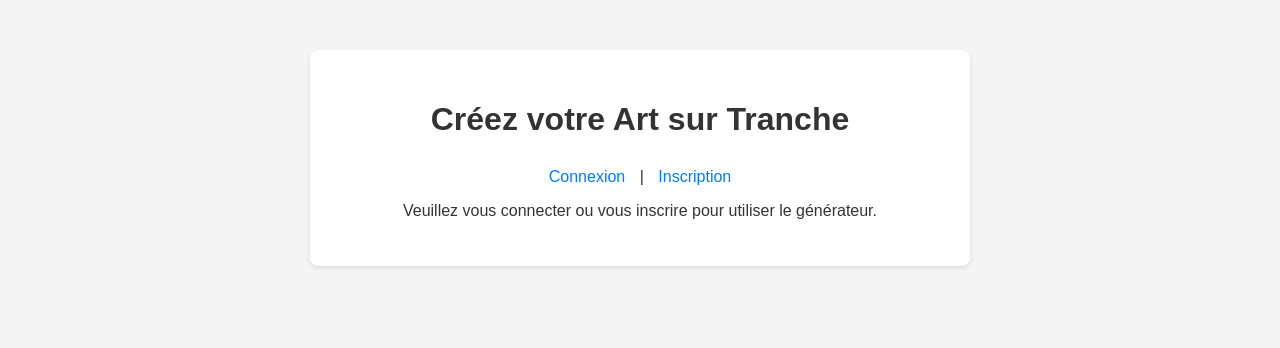
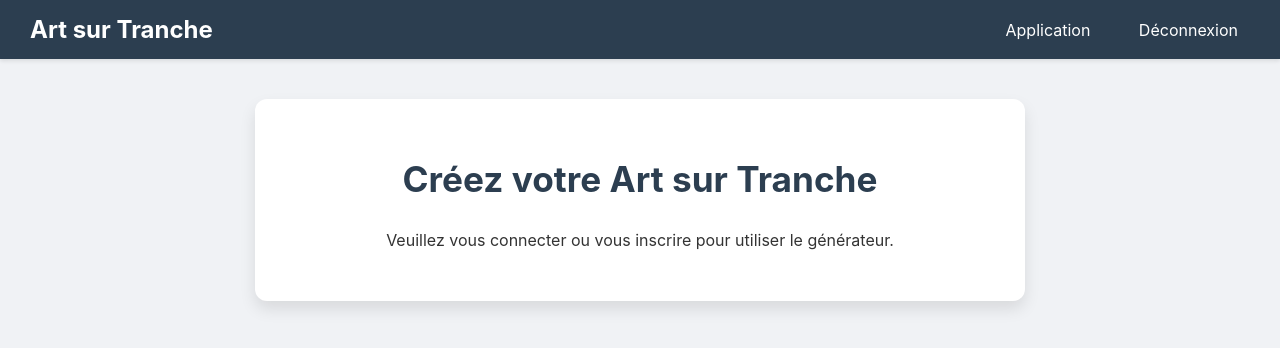
Before and after one commit to Voldemort54/generateur-art-tranche, a Flask app: template templates/index.html in a window 1280 px wide. Shown: the top 348 px of the page. Run offline with Flask 3, Linux system fonts and the light colour scheme; the template is opened without the code that fills it, so the values that code supplies are empty.

Commit message:
Feature: Ajout d'une page d'accueil publique et refonte de l'interface

```diff
--- a/app.py
+++ b/app.py
@@ -7,7 +7,7 @@ import shutil
 from datetime import datetime, date, timedelta
 import secrets
 import functools
-import json # Gardé car potentiellement utile pour d'autres besoins, mais plus pour PayPal
+import json
 
 # Importez vos fonctions de traitement d'image depuis le dossier core_logic
 from core_logic.image_processing import generer_tranches_individuelles, generer_pdf_a_partir_tranches
@@ -21,7 +21,8 @@ app.secret_key = os.environ.get('SECRET_KEY', 'votre_cle_secrete_de_secours_ici_
 db_uri_env = os.environ.get('DATABASE_URL')
 print(f"DEBUG: DATABASE_URL from environment: {db_uri_env}")
 if db_uri_env:
-    app.config['SQLALCHEMY_DATABASE_URI'] = db_uri_env.replace("postgres://", "postgresql://", 1) # Correction pour SQLAlchemy 2.0
+    # Correction pour SQLAlchemy 2.0 qui attend le schéma 'postgresql://'
+    app.config['SQLALCHEMY_DATABASE_URI'] = db_uri_env.replace("postgres://", "postgresql://", 1)
     print("DEBUG: Using DATABASE_URL from environment.")
 else:
     app.config['SQLALCHEMY_DATABASE_URI'] = 'sqlite:///site.db'
@@ -84,14 +85,24 @@ def admin_required(f):
     def decorated_function(*args, **kwargs):
         if not current_user.is_authenticated or not current_user.is_admin:
             flash("Accès non autorisé : Vous n'êtes pas un administrateur.", 'danger')
-            return redirect(url_for('index'))
+            return redirect(url_for('public_home')) # Redirection vers la page d'accueil publique
         return f(*args, **kwargs)
     return decorated_function
 
 # --- Routes de l'application ---
+
+# NOUVELLE ROUTE: Page d'accueil publique
 @app.route('/')
+def public_home():
+    # Si l'utilisateur est déjà connecté, le rediriger vers la page de l'application
+    if current_user.is_authenticated:
+        return redirect(url_for('app_dashboard'))
+    return render_template('home.html')
+
+# L'ancienne route 'index' est maintenant '/app' ou '/dashboard' et est protégée
+@app.route('/app')
 @login_required
-def index():
+def app_dashboard(): # Renommé de 'index' à 'app_dashboard'
     # Calculer les jours restants si premium
     days_remaining = None
     if current_user.is_premium and current_user.premium_until:
@@ -106,17 +117,18 @@ def index():
             flash("Votre abonnement a expiré. Veuillez le renouveler.", 'danger')
             return redirect(url_for('subscribe'))
 
-    # Permettre aux admins d'accéder à l'index même s'ils ne sont pas premium.
+    # Permettre aux admins d'accéder à la page même s'ils ne sont pas premium.
     if not current_user.is_premium and not current_user.is_admin:
         flash("Vous devez avoir un abonnement actif pour utiliser le générateur.", 'info')
         return redirect(url_for('subscribe'))
 
     return render_template('index.html', is_premium=current_user.is_premium, days_remaining=days_remaining)
 
+
 @app.route('/login', methods=['GET', 'POST'])
 def login():
     if current_user.is_authenticated:
-        return redirect(url_for('index'))
+        return redirect(url_for('app_dashboard')) # Redirection vers la nouvelle page de l'application
 
     if request.method == 'POST':
         email = request.form['email']
@@ -125,7 +137,7 @@ def login():
         if user and user.check_password(password):
             login_user(user)
             flash('Connexion réussie !', 'success')
-            return redirect(url_for('index'))
+            return redirect(url_for('app_dashboard')) # Redirection vers la nouvelle page de l'application
         else:
             flash('Email ou mot de passe incorrect.', 'danger')
     return render_template('login.html')
@@ -133,7 +145,7 @@ def login():
 @app.route('/register', methods=['GET', 'POST'])
 def register():
     if current_user.is_authenticated:
-        return redirect(url_for('index'))
+        return redirect(url_for('app_dashboard')) # Redirection vers la nouvelle page de l'application
 
     if request.method == 'POST':
         email = request.form['email']
@@ -159,25 +171,17 @@ def register():
     return render_template('register.html')
 
 @app.route('/logout')
-@login_required
+@login_required # Doit être connecté pour se déconnecter
 def logout():
     logout_user()
     flash('Vous avez été déconnecté.', 'info')
-    return redirect(url_for('login'))
+    return redirect(url_for('public_home')) # Redirection vers la page d'accueil publique après déconnexion
 
 @app.route('/subscribe')
 @login_required
 def subscribe():
-    # L'URL du site est toujours utile, même si le paiement est externe
     site_base_url = "https://generateur-art-tranche.onrender.com"
     return render_template('subscribe.html', site_base_url=site_base_url)
-
-# --- ROUTES PAYPAL SUPPRIMÉES ---
-# @app.route('/paypal-success')
-# @app.route('/paypal-cancel')
-# @app.route('/paypal-webhook')
-# --- FIN ROUTES PAYPAL SUPPRIMÉES ---
-
 
 # --- ROUTES D'ADMINISTRATION (Protégées) ---
 @app.route('/admin')
@@ -234,7 +238,7 @@ def generate_foreedge_form():
 
     if not allowed_file(file.filename):
         flash(f'Type de fichier non autorisé. Seules les images {", ".join(ALLOWED_EXTENSIONS).upper()} sont acceptées.', 'danger')
-        return redirect(url_for('index'))
+        return redirect(url_for('app_dashboard')) # Redirection vers la page de l'application
 
     timestamp = datetime.now().strftime('%Y%m%d%H%M%S%f')
     original_filename_base, original_filename_ext = os.path.splitext(file.filename)
@@ -274,10 +278,10 @@ def generate_foreedge_form():
 
         except ValueError as ve:
             flash(f"Erreur de saisie : {ve}. Veuillez vérifier vos paramètres numériques.", 'danger')
-            return redirect(url_for('index'))
+            return redirect(url_for('app_dashboard')) # Redirection vers la page de l'application
         except Exception as e:
             flash(f"Une erreur est survenue lors de la validation des paramètres : {e}", 'danger')
-            return redirect(url_for('index'))
+            return redirect(url_for('app_dashboard')) # Redirection vers la page de l'application
 
 
         dossier_tranches_genere, erreur_tranches = generer_tranches_individuelles(
@@ -291,11 +295,11 @@ def generate_foreedge_form():
 
         if erreur_tranches:
             flash(f"Erreur lors de la génération des tranches : {erreur_tranches}", 'danger')
-            return redirect(url_for('index'))
+            return redirect(url_for('app_dashboard')) # Redirection vers la page de l'application
 
         if not dossier_tranches_genere:
             flash("Échec inattendu lors de la génération des tranches (aucun dossier retourné).", 'danger')
-            return redirect(url_for('index'))
+            return redirect(url_for('app_dashboard')) # Redirection vers la page de l'application
 
         # Passer le chemin de sortie final du PDF à la fonction de génération de PDF
         pdf_final_path_actual, erreur_pdf = generer_pdf_a_partir_tranches(
@@ -312,11 +316,11 @@ def generate_foreedge_form():
 
         if erreur_pdf:
             flash(f"Erreur lors de la génération du PDF : {erreur_pdf}", 'danger')
-            return redirect(url_for('index'))
+            return redirect(url_for('app_dashboard')) # Redirection vers la page de l'application
 
         if not pdf_final_path_actual:
             flash("Échec inattendu lors de la génération du PDF (aucun chemin retourné).", 'danger')
-            return redirect(url_for('index'))
+            return redirect(url_for('app_dashboard')) # Redirection vers la page de l'application
 
         flash('Votre PDF a été généré avec succès !', 'success')
 
@@ -327,7 +331,7 @@ def generate_foreedge_form():
     except Exception as e:
         flash(f"Une erreur inattendue est survenue : {e}", 'danger')
         print(f"Erreur inattendue dans /generate: {e}") # Log d'erreur détaillé
-        return redirect(url_for('index'))
+        return redirect(url_for('app_dashboard')) # Redirection vers la page de l'application
     finally:
         # Nettoyage de l'image source téléchargée
         if os.path.exists(filepath):
--- a/templates/index.html
+++ b/templates/index.html
@@ -3,31 +3,58 @@
 <head>
     <meta charset="UTF-8">
     <meta name="viewport" content="width=device-width, initial-scale=1.0">
-    <title>Générateur d'Art sur Tranche de Livre</title>
+    <title>Générateur d'Art sur Tranche de Livre - Application</title>
     <style>
         body {
-            font-family: Arial, sans-serif;
-            margin: 20px;
-            background-color: #f4f4f4;
+            font-family: 'Inter', sans-serif;
+            margin: 0;
+            padding: 0;
+            background-color: #f0f2f5;
             color: #333;
         }
-        .container {
-            max-width: 600px;
-            margin: 50px auto;
-            background-color: #fff;
-            padding: 30px;
-            border-radius: 8px;
+        .navbar {
+            background-color: #2c3e50; /* Couleur foncée pour la barre de navigation */
+            padding: 15px 30px;
+            color: white;
+            display: flex;
+            justify-content: space-between;
+            align-items: center;
             box-shadow: 0 2px 4px rgba(0, 0, 0, 0.1);
         }
+        .navbar a {
+            color: white;
+            text-decoration: none;
+            margin-left: 20px;
+            padding: 8px 12px;
+            border-radius: 6px;
+            transition: background-color 0.3s ease;
+        }
+        .navbar a:hover {
+            background-color: #34495e; /* Un peu plus clair au survol */
+        }
+        .navbar .brand {
+            font-size: 1.5em;
+            font-weight: bold;
+        }
+        .container {
+            max-width: 700px;
+            margin: 40px auto;
+            background-color: #fff;
+            padding: 35px;
+            border-radius: 12px;
+            box-shadow: 0 8px 16px rgba(0, 0, 0, 0.1);
+        }
         h1 {
-            color: #333;
+            color: #2c3e50;
             text-align: center;
             margin-bottom: 30px;
+            font-size: 2.2em;
         }
         label {
             display: block;
             margin-bottom: 8px;
             font-weight: bold;
+            color: #444;
         }
         input[type="file"],
         input[type="text"],
@@ -81,59 +112,88 @@
             color: #0c5460;
             border-color: #bee5eb;
         }
-        .auth-links {
-            text-align: center;
-            margin-top: 20px;
-        }
-        .auth-links a {
-            color: #007bff;
-            text-decoration: none;
-            margin: 0 10px;
-        }
-        .auth-links a:hover {
-            text-decoration: underline;
-        }
         .user-info {
             text-align: center;
-            margin-bottom: 20px;
+            margin-bottom: 25px;
             font-size: 1.1em;
+            color: #666;
+            padding: 10px 0;
+            border-bottom: 1px dashed #eee;
+        }
+        .user-info strong {
+            color: #2c3e50;
         }
         .premium-message {
             text-align: center;
             margin-top: 20px;
-            padding: 15px;
+            padding: 18px;
             background-color: #e2f0d9; /* Vert clair */
             border: 1px solid #badbcc;
-            border-radius: 5px;
+            border-radius: 8px;
             color: #1a642e; /* Vert foncé */
             font-weight: bold;
+            font-size: 1.05em;
         }
         .non-premium-message {
             text-align: center;
             margin-top: 20px;
-            padding: 15px;
+            padding: 18px;
             background-color: #ffeeba; /* Jaune clair */
             border: 1px solid #ffdf7e;
-            border-radius: 5px;
+            border-radius: 8px;
             color: #856404; /* Jaune foncé */
+            font-size: 1.05em;
+        }
+        .non-premium-message a {
+            color: #856404;
+            font-weight: bold;
+            text-decoration: underline;
+        }
+        .non-premium-message a:hover {
+            text-decoration: none;
+        }
+        /* Réactivité de base pour les petits écrans */
+        @media (max-width: 600px) {
+            .navbar {
+                flex-direction: column;
+                align-items: flex-start;
+            }
+            .navbar .nav-links {
+                margin-top: 10px;
+                display: flex;
+                flex-direction: column;
+                align-items: flex-start;
+            }
+            .navbar a {
+                margin: 5px 0;
+            }
+            .container {
+                padding: 25px 20px;
+                margin: 20px auto;
+            }
+            h1 {
+                font-size: 1.8em;
+            }
         }
     </style>
 </head>
 <body>
+    <nav class="navbar">
+        <span class="brand">Art sur Tranche</span>
+        <div class="nav-links">
+            <a href="{{ url_for('app_dashboard') }}">Application</a>
+            {% if current_user.is_admin %}
+                <a href="{{ url_for('admin_dashboard') }}">Admin</a>
+            {% endif %}
+            <a href="{{ url_for('logout') }}">Déconnexion</a>
+        </div>
+    </nav>
+
     <div class="container">
         <h1>Créez votre Art sur Tranche</h1>
 
         {% if current_user.is_authenticated %}
-        <p class="user-info">Connecté en tant que : <strong>{{ current_user.email }}</strong>
-            {% if current_user.is_admin %} {# AJOUTÉ POUR LE LIEN ADMIN #}
-            | <a href="{{ url_for('admin_dashboard') }}">Tableau de bord Admin</a> {# AJOUTÉ #}
-            {% endif %} {# AJOUTÉ #}
-            | <a href="{{ url_for('logout') }}">Déconnexion</a>
-        </p>
-        {% else %}
-        <div class="auth-links">
-            <p><a href="{{ url_for('login') }}">Connexion</a> | <a href="{{ url_for('register') }}">Inscription</a></p>
-        </div>
+        <p class="user-info">Connecté en tant que : <strong>{{ current_user.email }}</strong></p>
         {% endif %}
 
         {# Affichage des messages flash (erreurs, succès, info) #}
```
Also changed, not shown: other parts of templates/index.html (+19 -14 lines), templates/home.html (added, +125 -0 lines).
